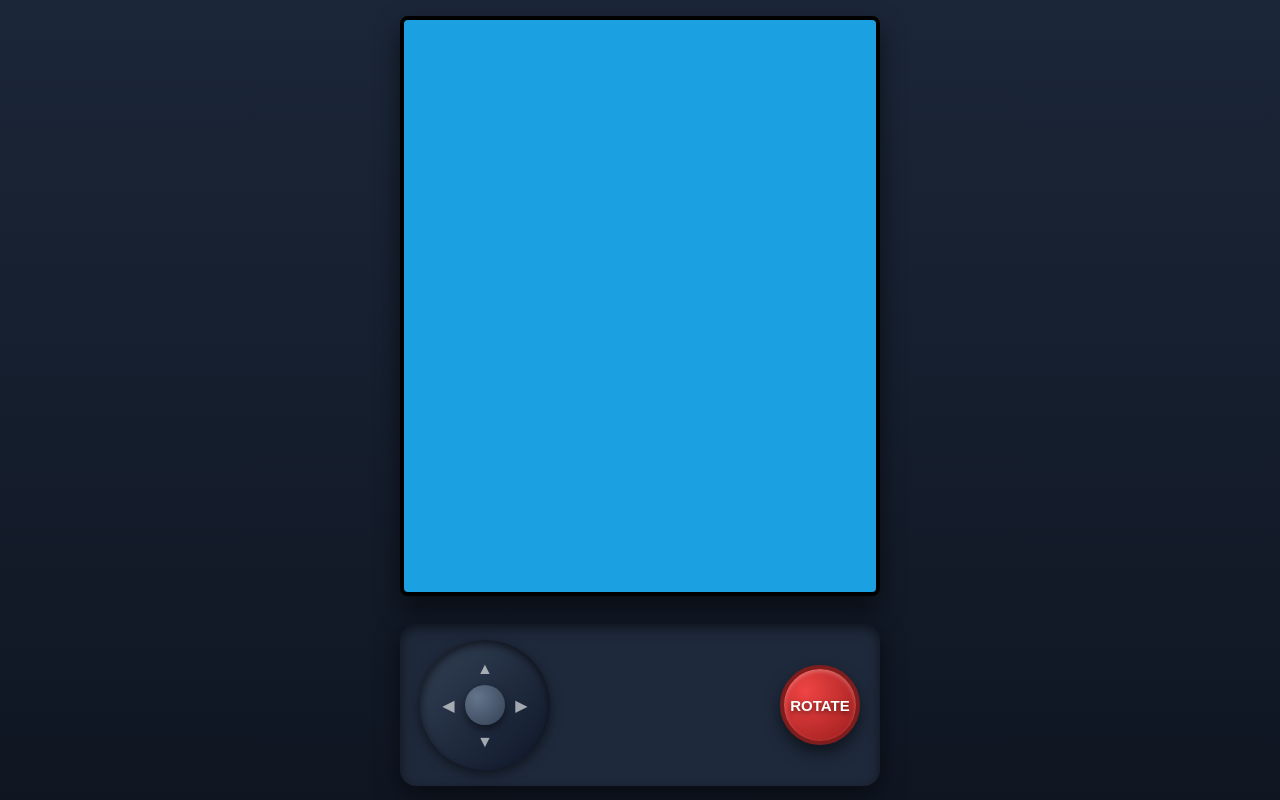
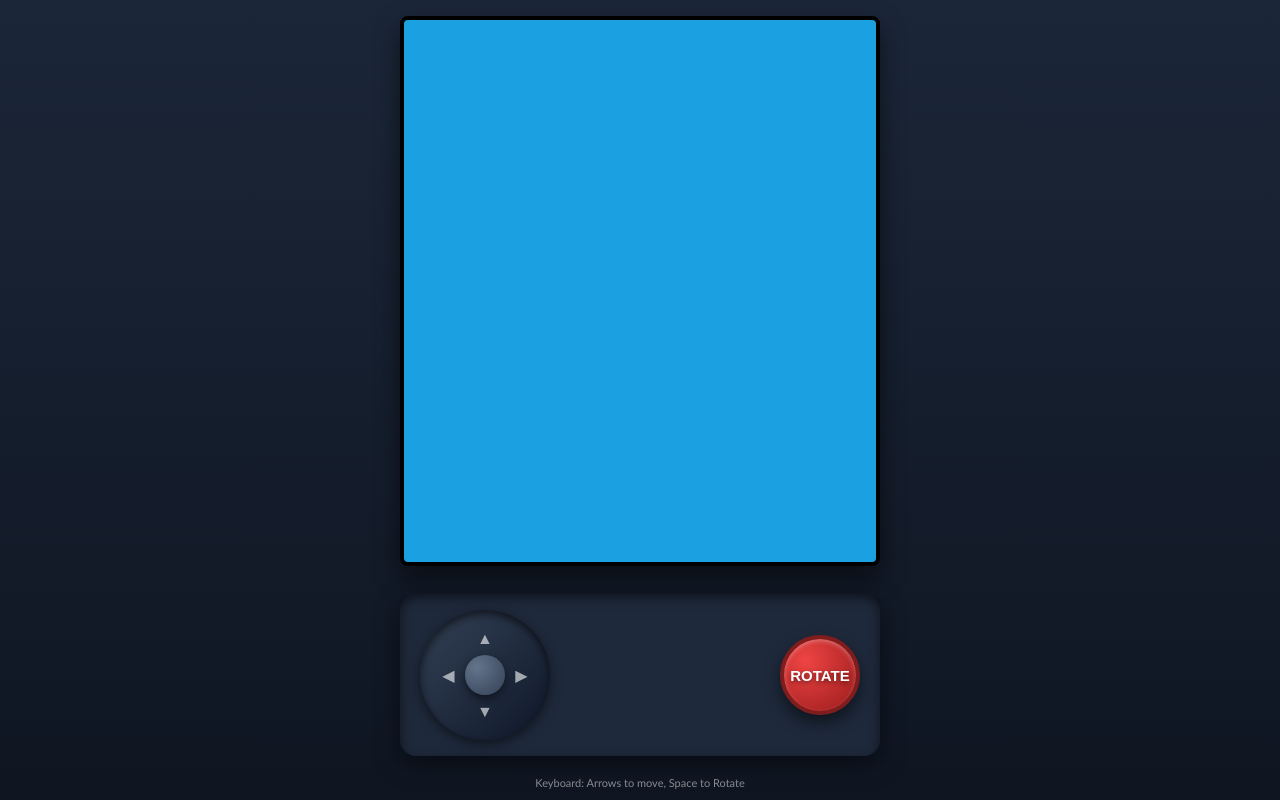
Before and after one commit to vividhyeok/bomblink, a website built with Vite: page index.html in a window 1280 px wide. Built offline with nearby package versions, Linux system fonts and the light colour scheme.

Commit message:
style: add safe area padding for bottom controls

```diff
--- a/src/style.css
+++ b/src/style.css
@@ -26,7 +26,7 @@ body {
   display: flex;
   flex-direction: column;
   align-items: center;
-  padding: 16px;
+  padding: 16px 16px calc(24px + env(safe-area-inset-bottom, 0px));
   background: linear-gradient(180deg, #1b2638, #0f1622);
 }
 
@@ -42,7 +42,7 @@ body {
 #game {
   width: 100%;
   aspect-ratio: 240 / 360;
-  max-height: calc(100dvh - 220px);
+  max-height: calc(100dvh - 250px - env(safe-area-inset-bottom, 0px));
   border: 4px solid #000;
   border-radius: 8px;
   background: #1ba1e2;
```
